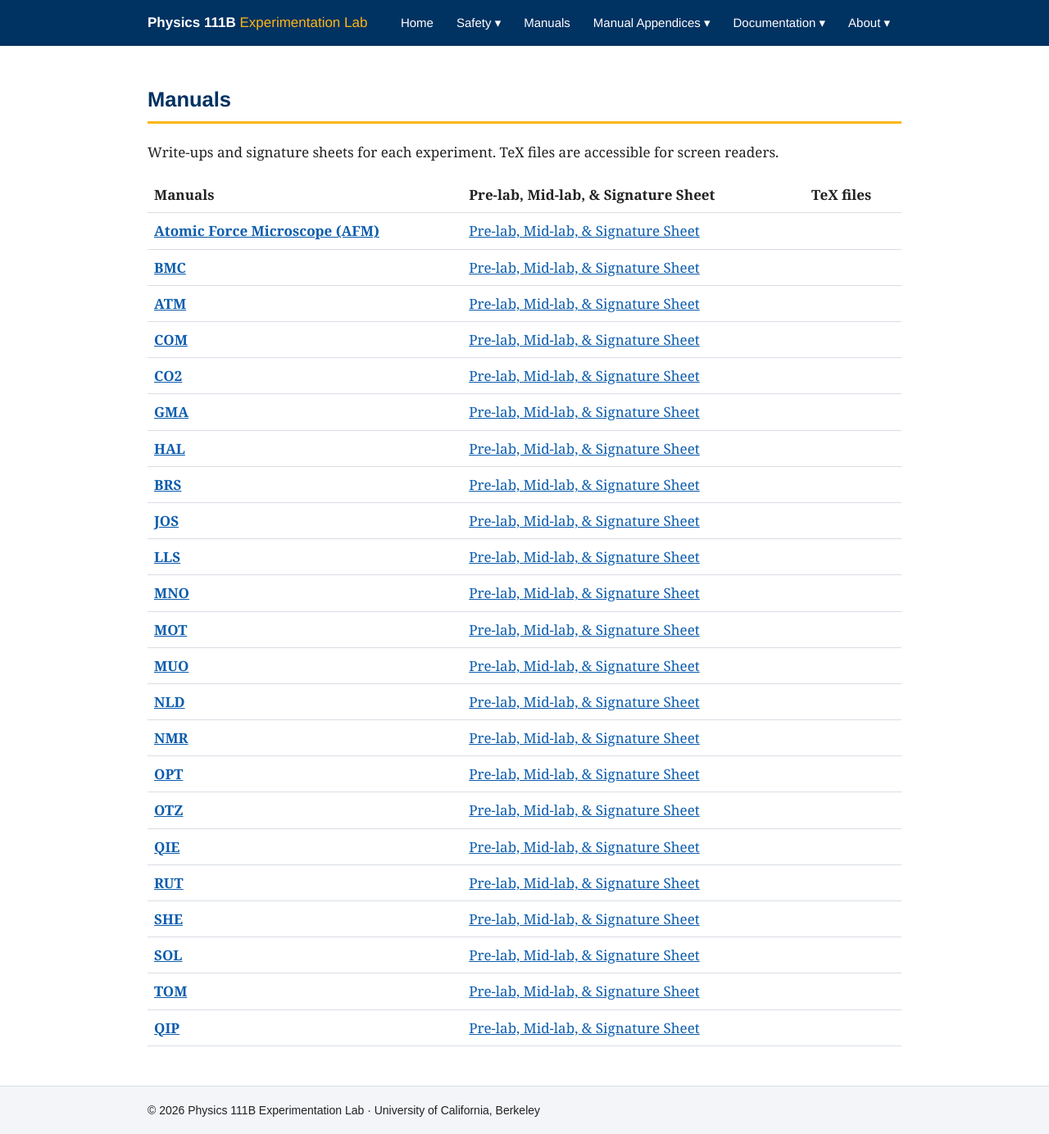
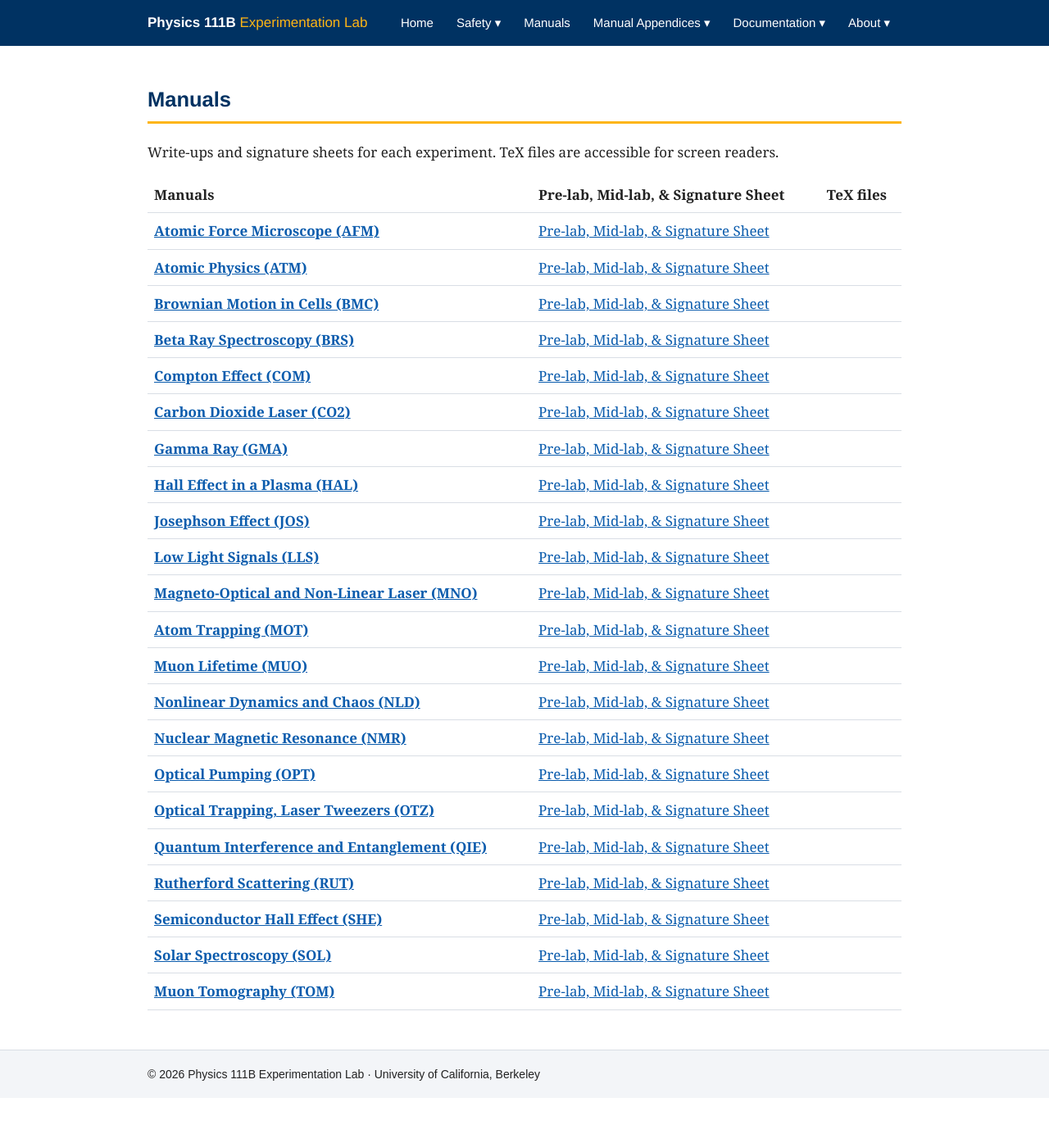
Before and after one commit to berkeley-physics111b/berkeley-physics111b.github.io, a Jekyll site: the page built from manuals.md, in a window 1280 px wide and 1384 px high. Shown: the whole window at 82% size. Built offline with Jekyll 4.4.1, drawn with Linux system fonts in a browser that asks for light colours.

Commit message:
alphabetized manuals and added titles

```diff
--- a/_data/manuals.yml
+++ b/_data/manuals.yml
@@ -10,91 +10,87 @@
   slug: AFM
   pdf: AFM.pdf
   sheets: AFM_Signatures.pdf
-- title: BMC
+- title: Atomic Physics (ATM)
+  slug: ATM
+  pdf: ATM.pdf
+  sheets: ATM_Signatures.pdf
+- title: Brownian Motion in Cells (BMC)
   slug: BMC
   pdf: BMC.pdf
   sheets: BMC_Signatures.pdf
-- title: ATM
-  slug: ATM
-  pdf: ATM.pdf
-  sheets: ATM_Signatures.pdf
-- title: COM
+- title: Beta Ray Spectroscopy (BRS)
+  slug: BRS
+  pdf: BRS.pdf
+  sheets: BRS_Signatures.pdf
+- title: Compton Effect (COM)
   slug: COM
   pdf: COM.pdf
   sheets: COM_Signatures.pdf
-- title: CO2
+- title: Carbon Dioxide Laser (CO2)
   slug: CO2
   pdf: CO2.pdf
   sheets: CO2_Signatures.pdf
-- title: GMA
+- title: Gamma Ray (GMA)
   slug: GMA
   pdf: GMA.pdf
   sheets: GMA_Signatures.pdf
-- title: HAL
+- title: Hall Effect in a Plasma (HAL)
   slug: HAL
   pdf: HAL.pdf
   sheets: HAL_Signatures.pdf
-- title: BRS
-  slug: BRS
-  pdf: BRS.pdf
-  sheets: BRS_Signatures.pdf
-- title: JOS
+- title: Josephson Effect (JOS)
   slug: JOS
   pdf: JOS.pdf
   sheets: JOS_Signatures.pdf
-- title: LLS
+- title: Low Light Signals (LLS)
   slug: LLS
   pdf: LLS.pdf
   sheets: LLS_Signatures.pdf
-- title: MNO
+- title: Magneto-Optical and Non-Linear Laser (MNO)
   slug: MNO
   pdf: MNO.pdf
   sheets: MNO_Signatures.pdf
-- title: MOT
+- title: Atom Trapping (MOT)
   slug: MOT
   pdf: MOT.pdf
   sheets: MOT_Signatures.pdf
-- title: MUO
+- title: Muon Lifetime (MUO)
   slug: MUO
   pdf: MUO.pdf
   sheets: MUO_Signatures.pdf
-- title: NLD
+- title: Nonlinear Dynamics and Chaos (NLD)
   slug: NLD
   pdf: NLD.pdf
   sheets: NLD_Signatures.pdf
-- title: NMR
+- title: Nuclear Magnetic Resonance (NMR)
   slug: NMR
   pdf: NMR.pdf
   sheets: NMR_Signatures.pdf
-- title: OPT
+- title: Optical Pumping (OPT)
   slug: OPT
   pdf: OPT.pdf
   sheets: OPT_Signatures.pdf
-- title: OTZ
+- title: Optical Trapping, Laser Tweezers (OTZ)
   slug: OTZ
   pdf: OTZ.pdf
   sheets: OTZ_Signatures.pdf
-- title: QIE
+- title: Quantum Interference and Entanglement (QIE)
   slug: QIE
   pdf: QIE.pdf
   sheets: QIE_Signatures.pdf
-- title: RUT
+- title: Rutherford Scattering (RUT)
   slug: RUT
   pdf: RUT.pdf
   sheets: RUT_Signatures.pdf
-- title: SHE
+- title: Semiconductor Hall Effect (SHE)
   slug: SHE
   pdf: SHE.pdf
   sheets: SHE_Signatures.pdf
-- title: SOL
+- title: Solar Spectroscopy (SOL)
   slug: SOL
   pdf: SOL.pdf
   sheets: SOL_Signatures.pdf
-- title: TOM
+- title: Muon Tomography (TOM)
   slug: TOM
   pdf: TOM.pdf
   sheets: TOM_Signatures.pdf
-- title: QIP
-  slug: QIP
-  pdf: QIP.pdf
-  sheets: QIP_Signatures.pdf
```
